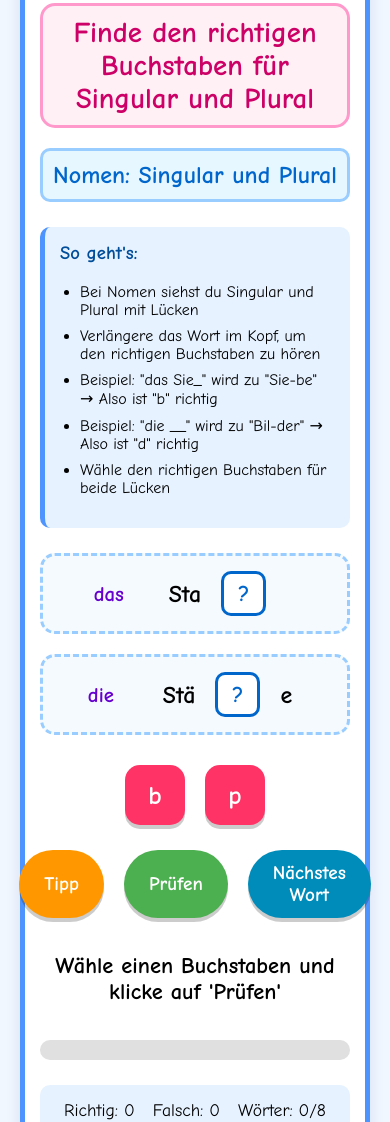
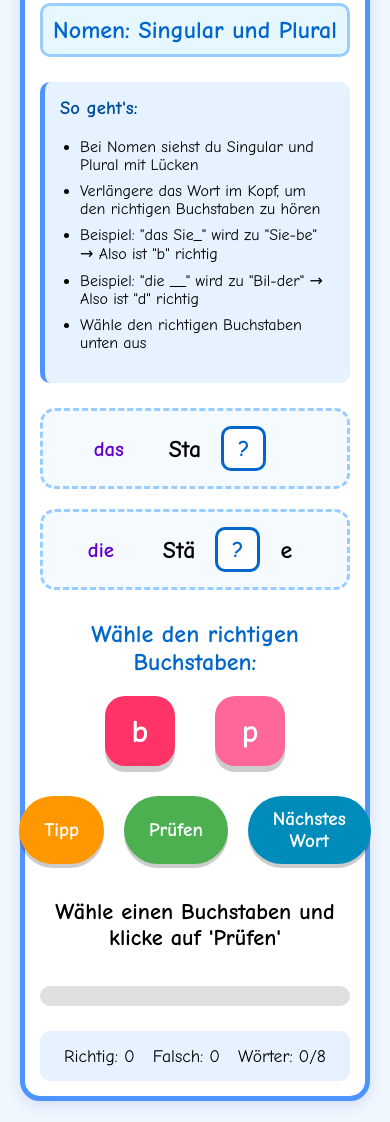
Before and after one commit to PrzemyslawKiliszek/HTML5, a plain HTML site: page index.html in a window 390 px wide. Shown: the part 200-1322 px from the top of the page. Drawn offline with Linux system fonts and the light colour scheme.

Commit message:
Update index.html

```diff
--- a/index.html
+++ b/index.html
@@ -98,18 +98,6 @@
 
         .instructions li {
             margin-bottom: 8px;
-        }
-
-        .letter-pair-display {
-            text-align: center;
-            font-size: 1.8rem;
-            font-weight: bold;
-            color: #cc0066;
-            margin-bottom: 20px;
-            padding: 10px;
-            background-color: #fff0f5;
-            border-radius: 15px;
-            border: 3px solid #ff99cc;
         }
 
         .word-type-display {
@@ -215,35 +203,52 @@
             min-width: 50px;
         }
 
-        .options {
+        /* Buchstabenauswahl - NUR 2 Buchstaben */
+        .letters-section {
+            margin-bottom: 30px;
+            text-align: center;
+        }
+
+        .letters-title {
+            font-size: 1.5rem;
+            font-weight: bold;
+            color: #0066cc;
+            margin-bottom: 20px;
+        }
+
+        .letter-options {
             display: flex;
             justify-content: center;
-            gap: 20px;
-            margin-bottom: 25px;
+            gap: 40px;
             flex-wrap: wrap;
         }
 
-        .option-btn {
-            width: 70px;
-            height: 70px;
+        .letter-btn {
+            width: 80px;
+            height: 80px;
             border: none;
-            border-radius: 15px;
+            border-radius: 20px;
             color: white;
-            font-size: 2rem;
+            font-size: 2.5rem;
             font-weight: bold;
             cursor: pointer;
             transition: all 0.2s;
-            box-shadow: 0 4px 0 rgba(0, 0, 0, 0.2);
-        }
-
-        .option-btn:hover {
-            transform: translateY(-2px);
             box-shadow: 0 6px 0 rgba(0, 0, 0, 0.2);
         }
 
-        .option-btn:active {
+        .letter-btn:hover {
+            transform: translateY(-3px);
+            box-shadow: 0 8px 0 rgba(0, 0, 0, 0.2);
+        }
+
+        .letter-btn:active {
             transform: translateY(2px);
-            box-shadow: 0 2px 0 rgba(0, 0, 0, 0.2);
+            box-shadow: 0 3px 0 rgba(0, 0, 0, 0.2);
+        }
+
+        .letter-btn.selected {
+            box-shadow: 0 0 0 5px #ff9900, 0 6px 0 rgba(0, 0, 0, 0.2);
+            transform: scale(1.05);
         }
 
         .btn-group {
@@ -360,10 +365,10 @@
                 font-size: 1.5rem;
             }
 
-            .option-btn {
-                width: 60px;
-                height: 60px;
-                font-size: 1.6rem;
+            .letter-btn {
+                width: 70px;
+                height: 70px;
+                font-size: 2rem;
             }
 
             .mode-btn {
@@ -393,8 +398,6 @@
             <button class="mode-btn" data-mode="verbs">Verben</button>
         </div>
 
-        <div class="letter-pair-display" id="letter-pair-display">Wähle b/p, d/t oder g/k</div>
-
         <div id="word-type-display" class="word-type-display noun">Nomen: Singular und Plural</div>
 
         <div class="instructions">
@@ -405,7 +408,7 @@
                     <li>Verlängere das Wort im Kopf, um den richtigen Buchstaben zu hören</li>
                     <li>Beispiel: "das Sie_" wird zu "Sie-be" → Also ist "b" richtig</li>
                     <li>Beispiel: "die __" wird zu "Bil-der" → Also ist "d" richtig</li>
-                    <li>Wähle den richtigen Buchstaben für beide Lücken</li>
+                    <li>Wähle den richtigen Buchstaben unten aus</li>
                 </ul>
             </div>
             <div id="verbs-instructions" style="display: none;">
@@ -414,7 +417,7 @@
                     <li>Verlängere das Wort im Kopf, um den richtigen Buchstaben zu hören</li>
                     <li>Beispiel: "schie_en" wird zu "schie-ben" → Also ist "b" richtig</li>
                     <li>Beispiel: "er schie_" wird zu "er schieb-t" → Also ist "b" richtig</li>
-                    <li>Wähle den richtigen Buchstaben für beide Lücken</li>
+                    <li>Wähle den richtigen Buchstaben unten aus</li>
                 </ul>
             </div>
         </div>
@@ -460,8 +463,12 @@
             </div>
         </div>
 
-        <div class="options" id="options-container">
-            <!-- Option buttons werden dynamisch erstellt -->
+        <!-- Buchstabenauswahl - NUR 2 Buchstaben -->
+        <div class="letters-section">
+            <div class="letters-title" id="letters-title">Wähle den richtigen Buchstaben:</div>
+            <div class="letter-options" id="letter-options">
+                <!-- Hier werden nur 2 Buchstaben angezeigt -->
+            </div>
         </div>
 
         <div class="btn-group">
@@ -471,7 +478,7 @@
         </div>
 
         <div class="feedback" id="feedback">
-            Wähle zuerst Nomen oder Verben oben aus
+            Wähle einen Buchstaben aus und klicke auf "Prüfen"
         </div>
 
         <div class="progress-container">
@@ -486,145 +493,167 @@
     </div>
 
     <script>
-        // Datenbank mit Übungswörtern
+        // Datenbank mit Übungswörtern - KORRIGIERTE VERBEN
         const wordGroups = {
-            // Nomen (Singular/Plural)
+            // Nomen (Singular/Plural) - FUNKTIONIERT BEREITS
             nouns: [
                 {
                     singular: { part1: "Sie", part2: "", gapIndex: 3, correct: "b" },
                     plural: { part1: "Sie", part2: "e", gapIndex: 3, correct: "b" },
                     fullWord: "Sieb",
-                    hint: "Singular: Sieb (wie Sie-be), Plural: Siebe"
+                    hint: "Singular: Sieb (wie Sie-be), Plural: Siebe",
+                    letterPair: ["b", "p"]
                 },
                 {
                     singular: { part1: "Kal", part2: "", gapIndex: 3, correct: "b" },
                     plural: { part1: "Käl", part2: "er", gapIndex: 3, correct: "b" },
                     fullWord: "Kalb",
-                    hint: "Singular: Kalb (wie Kal-be), Plural: Kälber"
+                    hint: "Singular: Kalb (wie Kal-be), Plural: Kälber",
+                    letterPair: ["b", "p"]
                 },
                 {
                     singular: { part1: "Sta", part2: "", gapIndex: 3, correct: "b" },
                     plural: { part1: "Stä", part2: "e", gapIndex: 3, correct: "b" },
                     fullWord: "Stab",
-                    hint: "Singular: Stab (wie Sta-be), Plural: Stäbe"
+                    hint: "Singular: Stab (wie Sta-be), Plural: Stäbe",
+                    letterPair: ["b", "p"]
                 },
                 {
                     singular: { part1: "Kor", part2: "", gapIndex: 3, correct: "b" },
                     plural: { part1: "Kör", part2: "e", gapIndex: 3, correct: "b" },
                     fullWord: "Korb",
-                    hint: "Singular: Korb (wie Kor-be), Plural: Körbe"
+                    hint: "Singular: Korb (wie Kor-be), Plural: Körbe",
+                    letterPair: ["b", "p"]
                 },
                 {
                     singular: { part1: "Gra", part2: "", gapIndex: 3, correct: "b" },
                     plural: { part1: "Grä", part2: "er", gapIndex: 3, correct: "b" },
                     fullWord: "Grab",
-                    hint: "Singular: Grab (wie Gra-ber), Plural: Gräber"
+                    hint: "Singular: Grab (wie Gra-ber), Plural: Gräber",
+                    letterPair: ["b", "p"]
                 },
                 {
                     singular: { part1: "Ra", part2: "", gapIndex: 2, correct: "d" },
                     plural: { part1: "Rä", part2: "er", gapIndex: 2, correct: "d" },
                     fullWord: "Rad",
-                    hint: "Singular: Rad (wie Rä-der), Plural: Räder"
+                    hint: "Singular: Rad (wie Rä-der), Plural: Räder",
+                    letterPair: ["d", "t"]
                 },
                 {
                     singular: { part1: "Bil", part2: "", gapIndex: 3, correct: "d" },
                     plural: { part1: "Bil", part2: "er", gapIndex: 3, correct: "d" },
                     fullWord: "Bild",
-                    hint: "Singular: Bild (wie Bil-der), Plural: Bilder"
+                    hint: "Singular: Bild (wie Bil-der), Plural: Bilder",
+                    letterPair: ["d", "t"]
                 },
                 {
                     singular: { part1: "Stif", part2: "", gapIndex: 4, correct: "t" },
                     plural: { part1: "Stif", part2: "e", gapIndex: 4, correct: "t" },
                     fullWord: "Stift",
-                    hint: "Singular: Stift (wie Stif-te), Plural: Stifte"
+                    hint: "Singular: Stift (wie Stif-te), Plural: Stifte",
+                    letterPair: ["d", "t"]
                 },
                 {
                     singular: { part1: "Pfer", part2: "", gapIndex: 4, correct: "d" },
                     plural: { part1: "Pfer", part2: "e", gapIndex: 4, correct: "d" },
                     fullWord: "Pferd",
-                    hint: "Singular: Pferd (wie Pfer-de), Plural: Pferde"
+                    hint: "Singular: Pferd (wie Pfer-de), Plural: Pferde",
+                    letterPair: ["d", "t"]
                 },
                 {
                     singular: { part1: "Bro", part2: "", gapIndex: 3, correct: "t" },
                     plural: { part1: "Bro", part2: "e", gapIndex: 3, correct: "t" },
                     fullWord: "Brot",
-                    hint: "Singular: Brot (wie Bro-te), Plural: Brote"
+                    hint: "Singular: Brot (wie Bro-te), Plural: Brote",
+                    letterPair: ["d", "t"]
                 },
                 {
                     singular: { part1: "Ta", part2: "", gapIndex: 2, correct: "g" },
                     plural: { part1: "Ta", part2: "e", gapIndex: 2, correct: "g" },
                     fullWord: "Tag",
-                    hint: "Singular: Tag (wie Ta-ge), Plural: Tage"
+                    hint: "Singular: Tag (wie Ta-ge), Plural: Tage",
+                    letterPair: ["g", "k"]
                 },
                 {
                     singular: { part1: "Ber", part2: "", gapIndex: 3, correct: "g" },
                     plural: { part1: "Ber", part2: "e", gapIndex: 3, correct: "g" },
                     fullWord: "Berg",
-                    hint: "Singular: Berg (wie Ber-ge), Plural: Berge"
+                    hint: "Singular: Berg (wie Ber-ge), Plural: Berge",
+                    letterPair: ["g", "k"]
                 },
                 {
                     singular: { part1: "We", part2: "", gapIndex: 2, correct: "g" },
                     plural: { part1: "We", part2: "e", gapIndex: 2, correct: "g" },
                     fullWord: "Weg",
-                    hint: "Singular: Weg (wie We-ge), Plural: Wege"
+                    hint: "Singular: Weg (wie We-ge), Plural: Wege",
+                    letterPair: ["g", "k"]
                 },
                 {
                     singular: { part1: "Zwer", part2: "", gapIndex: 4, correct: "g" },
                     plural: { part1: "Zwer", part2: "e", gapIndex: 4, correct: "g" },
                     fullWord: "Zwerg",
-                    hint: "Singular: Zwerg (wie Zwer-ge), Plural: Zwerge"
+                    hint: "Singular: Zwerg (wie Zwer-ge), Plural: Zwerge",
+                    letterPair: ["g", "k"]
                 },
                 {
                     singular: { part1: "Fabri", part2: "", gapIndex: 5, correct: "k" },
                     plural: { part1: "Fabri", part2: "en", gapIndex: 5, correct: "k" },
                     fullWord: "Fabrik",
-                    hint: "Singular: Fabrik (wie Fabri-ken), Plural: Fabriken"
+                    hint: "Singular: Fabrik (wie Fabri-ken), Plural: Fabriken",
+                    letterPair: ["g", "k"]
                 }
             ],
 
-            // Verben (Infinitiv/Personalform)
+            // Verben (Infinitiv/Personalform) - KORRIGIERT
             verbs: [
                 {
-                    infinitive: { part1: "schie", part2: "en", gapIndex: 5, correct: "b" },
-                    conjugated: { part1: "schie", part2: "t", gapIndex: 5, correct: "b" },
+                    infinitive: { part1: "schie", part2: "en", correct: "b" },
+                    conjugated: { part1: "schie", part2: "t", correct: "b" },
                     fullWord: "schieben",
-                    hint: "Infinitiv: schieben (wie schie-ben), er schiebt"
+                    hint: "Infinitiv: schieben (wie schie-ben), er schiebt",
+                    letterPair: ["b", "p"]
                 },
                 {
-                    infinitive: { part1: "kle", part2: "en", gapIndex: 3, correct: "b" },
-                    conjugated: { part1: "kle", part2: "t", gapIndex: 3, correct: "b" },
+                    infinitive: { part1: "kle", part2: "en", correct: "b" },
+                    conjugated: { part1: "kle", part2: "t", correct: "b" },
                     fullWord: "kleben",
-                    hint: "Infinitiv: kleben (wie kle-ben), er klebt"
+                    hint: "Infinitiv: kleben (wie kle-ben), er klebt",
+                    letterPair: ["b", "p"]
                 },
                 {
-                    infinitive: { part1: "pie", part2: "en", gapIndex: 3, correct: "p" },
-                    conjugated: { part1: "pie", part2: "t", gapIndex: 3, correct: "p" },
+                    infinitive: { part1: "pie", part2: "en", correct: "p" },
+                    conjugated: { part1: "pie", part2: "t", correct: "p" },
                     fullWord: "piepen",
-                    hint: "Infinitiv: piepen (wie pie-pen), er piept"
+                    hint: "Infinitiv: piepen (wie pie-pen), er piept",
+                    letterPair: ["b", "p"]
                 },
                 {
-                    infinitive: { part1: "mer", part2: "en", gapIndex: 3, correct: "k" },
-                    conjugated: { part1: "mer", part2: "t", gapIndex: 3, correct: "k" },
+                    infinitive: { part1: "mer", part2: "en", correct: "k" },
+                    conjugated: { part1: "mer", part2: "t", correct: "k" },
                     fullWord: "merken",
-                    hint: "Infinitiv: merken (wie mer-ken), er merkt"
+                    hint: "Infinitiv: merken (wie mer-ken), er merkt",
+                    letterPair: ["g", "k"]
                 },
                 {
-                    infinitive: { part1: "wie", part2: "en", gapIndex: 3, correct: "g" },
-                    conjugated: { part1: "wie", part2: "t", gapIndex: 3, correct: "g" },
+                    infinitive: { part1: "wie", part2: "en", correct: "g" },
+                    conjugated: { part1: "wie", part2: "t", correct: "g" },
                     fullWord: "wiegen",
-                    hint: "Infinitiv: wiegen (wie wie-gen), er wiegt"
+                    hint: "Infinitiv: wiegen (wie wie-gen), er wiegt",
+                    letterPair: ["g", "k"]
                 },
                 {
-                    infinitive: { part1: "par", part2: "en", gapIndex: 3, correct: "k" },
-                    conjugated: { part1: "par", part2: "t", gapIndex: 3, correct: "k" },
+                    infinitive: { part1: "par", part2: "en", correct: "k" },
+                    conjugated: { part1: "par", part2: "t", correct: "k" },
                     fullWord: "parken",
-                    hint: "Infinitiv: parken (wie par-ken), er parkt"
+                    hint: "Infinitiv: parken (wie par-ken), er parkt",
+                    letterPair: ["g", "k"]
                 },
                 {
-                    infinitive: { part1: "sie", part2: "en", gapIndex: 3, correct: "g" },
-                    conjugated: { part1: "sie", part2: "t", gapIndex: 3, correct: "g" },
+                    infinitive: { part1: "sie", part2: "en", correct: "g" },
+                    conjugated: { part1: "sie", part2: "t", correct: "g" },
                     fullWord: "siegen",
-                    hint: "Infinitiv: siegen (wie sie-gen), er siegt"
+                    hint: "Infinitiv: siegen (wie sie-gen), er siegt",
+                    letterPair: ["g", "k"]
                 }
             ]
         };
@@ -633,7 +662,7 @@
         let currentMode = "nouns";
         let currentWords = [];
         let currentWordIndex = 0;
-        let selectedOption = null;
+        let selectedLetter = null;
         let correctCount = 0;
         let incorrectCount = 0;
         let wordCount = 0;
@@ -641,12 +670,10 @@
 
         // DOM-Elemente
         const wordTypeDisplay = document.getElementById('word-type-display');
-        const letterPairDisplay = document.getElementById('letter-pair-display');
         const nounsInstructions = document.getElementById('nouns-instructions');
         const verbsInstructions = document.getElementById('verbs-instructions');
         const nounsExercise = document.getElementById('nouns-exercise');
         const verbsExercise = document.getElementById('verbs-exercise');
-        const optionsContainer = document.getElementById('options-container');
         const checkButton = document.getElementById('check-btn');
         const nextButton = document.getElementById('next-btn');
         const hintButton = document.getElementById('hint-btn');
@@ -656,6 +683,8 @@
         const wordCountElement = document.getElementById('word-count');
         const progressBarElement = document.getElementById('progress-bar');
         const modeButtons = document.querySelectorAll('.mode-btn');
+        const letterOptionsContainer = document.getElementById('letter-options');
+        const lettersTitle = document.getElementById('letters-title');
 
         // DOM-Elemente für Nomen
         const nounSingularPart1 = document.getElementById('noun-singular-part1');
@@ -717,7 +746,7 @@
                 verbsInstructions.style.display = "none";
                 nounsExercise.style.display = "flex";
                 verbsExercise.style.display = "none";
-                letterPairDisplay.textContent = "Finde den richtigen Buchstaben für Singular und Plural";
+                lettersTitle.textContent = "Wähle den richtigen Buchstaben:";
             } else {
                 wordTypeDisplay.textContent = "Verben: Infinitiv und Personalform";
                 wordTypeDisplay.className = "word-type-display verb";
@@ -725,16 +754,16 @@
                 verbsInstructions.style.display = "block";
                 nounsExercise.style.display = "none";
                 verbsExercise.style.display = "flex";
-                letterPairDisplay.textContent = "Finde den richtigen Buchstaben für Infinitiv und Personalform";
+                lettersTitle.textContent = "Wähle den richtigen Buchstaben:";
             }
-
-            // Option-Buttons erstellen (basierend auf aktuellen Wörtern)
-            createOptionButtons();
 
             // Erstes Wort laden
             loadWord();
             updateStats();
             updateProgressBar();
+
+            // Auswahl zurücksetzen
+            selectedLetter = null;
 
             // Feedback zurücksetzen
             feedbackElement.textContent = "Wähle einen Buchstaben und klicke auf 'Prüfen'";
@@ -746,76 +775,51 @@
             hintButton.disabled = false;
         }
 
-        // Option-Buttons erstellen
-        function createOptionButtons() {
-            optionsContainer.innerHTML = '';
+        // Buchstaben-Buttons erstellen (NUR 2 Buchstaben)
+        function createLetterButtons(letterPair) {
+            letterOptionsContainer.innerHTML = '';
 
-            // Basierend auf dem aktuellen Wort bestimmen, welche Buchstaben möglich sind
-            const currentWord = currentWords[currentWordIndex % currentWords.length];
-            let correctLetter = "";
+            // Farben für Buchstaben
+            const colors = {
+                "b": "#ff3366",
+                "p": "#ff6699",
+                "d": "#339933",
+                "t": "#66cc66",
+                "g": "#3366cc",
+                "k": "#6699ff"
+            };
 
-            if (currentMode === "nouns") {
-                correctLetter = currentWord.singular.correct;
-            } else {
-                correctLetter = currentWord.infinitive.correct;
-            }
-
-            // Bestimme mögliche Alternativen basierend auf dem korrekten Buchstaben
-            let possibleLetters = [];
-
-            // b/p Paar
-            if (correctLetter === "b" || correctLetter === "p") {
-                possibleLetters = ["b", "p"];
-            }
-            // d/t Paar
-            else if (correctLetter === "d" || correctLetter === "t") {
-                possibleLetters = ["d", "t"];
-            }
-            // g/k Paar
-            else if (correctLetter === "g" || correctLetter === "k") {
-                possibleLetters = ["g", "k"];
-            }
-
-            // Für jeden Buchstaben einen Button erstellen
-            possibleLetters.forEach(letter => {
+            // Nur die 2 Buchstaben des Paares anzeigen
+            letterPair.forEach(letter => {
                 const button = document.createElement('button');
-                button.className = 'option-btn';
-                button.setAttribute('data-option', letter);
+                button.className = 'letter-btn';
+                button.setAttribute('data-letter', letter);
                 button.textContent = letter;
-
-                // Farbe für den Button basierend auf Buchstabenpaar
-                if (letter === "b" || letter === "p") {
-                    button.style.backgroundColor = "#ff3366";
-                } else if (letter === "d" || letter === "t") {
-                    button.style.backgroundColor = "#339933";
-                } else {
-                    button.style.backgroundColor = "#3366cc";
-                }
+                button.style.backgroundColor = colors[letter];
 
                 button.addEventListener('click', () => {
-                    // Markiere den ausgewählten Button
-                    document.querySelectorAll('.option-btn').forEach(btn => {
-                        btn.style.boxShadow = "0 4px 0 rgba(0, 0, 0, 0.2)";
+                    // Auswahl markieren
+                    document.querySelectorAll('.letter-btn').forEach(btn => {
+                        btn.classList.remove('selected');
                     });
+                    button.classList.add('selected');
 
-                    button.style.boxShadow = "0 4px 0 #003366";
-
-                    selectedOption = letter;
+                    selectedLetter = letter;
 
                     // Buchstaben in alle Lücken eintragen
                     if (currentMode === "nouns") {
-                        nounSingularGap.textContent = selectedOption;
-                        nounPluralGap.textContent = selectedOption;
+                        nounSingularGap.textContent = selectedLetter;
+                        nounPluralGap.textContent = selectedLetter;
                     } else {
-                        verbInfinitiveGap.textContent = selectedOption;
-                        verbConjugatedGap.textContent = selectedOption;
+                        verbInfinitiveGap.textContent = selectedLetter;
+                        verbConjugatedGap.textContent = selectedLetter;
                     }
 
-                    feedbackElement.textContent = `Ausgewählt: ${selectedOption}. Klicke auf "Prüfen"!`;
+                    feedbackElement.textContent = `Ausgewählt: ${selectedLetter}. Klicke auf "Prüfen"!`;
                     feedbackElement.className = 'feedback';
                 });
 
-                optionsContainer.appendChild(button);
+                letterOptionsContainer.appendChild(button);
             });
         }
 
@@ -844,7 +848,7 @@
                 nounPluralGap.style.backgroundColor = 'white';
                 nounPluralGap.style.color = '#0066cc';
             } else {
-                // Verben anzeigen
+                // Verben anzeigen - KORRIGIERT
                 verbInfinitivePart1.textContent = wordData.infinitive.part1;
                 verbInfinitivePart2.textContent = wordData.infinitive.part2;
                 verbInfinitiveGap.textContent = "?";
@@ -860,11 +864,11 @@
                 verbConjugatedGap.style.color = '#0066cc';
             }
 
-            // Option-Buttons neu erstellen
-            createOptionButtons();
+            // Buchstaben-Buttons für dieses Wort erstellen (NUR 2)
+            createLetterButtons(wordData.letterPair);
 
             // Auswahl zurücksetzen
-            selectedOption = null;
+            selectedLetter = null;
 
             // Nächster Wort-Button deaktivieren
             nextButton.disabled = true;
@@ -873,7 +877,7 @@
 
         // Antwort prüfen
         function checkAnswer() {
-            if (!selectedOption) {
+            if (!selectedLetter) {
                 feedbackElement.textContent = "Bitte wähle zuerst einen Buchstaben aus!";
                 feedbackElement.className = 'feedback hint';
                 return;
@@ -885,14 +889,14 @@
 
             if (currentMode === "nouns") {
                 // Prüfe Singular und Plural
-                const singularCorrect = selectedOption === currentWord.singular.correct;
-                const pluralCorrect = selectedOption === currentWord.plural.correct;
+                const singularCorrect = selectedLetter === currentWord.singular.correct;
+                const pluralCorrect = selectedLetter === currentWord.plural.correct;
                 isCorrect = singularCorrect && pluralCorrect;
                 correctLetter = currentWord.singular.correct;
             } else {
-                // Prüfe Infinitiv und Personalform
-                const infinitiveCorrect = selectedOption === currentWord.infinitive.correct;
-                const conjugatedCorrect = selectedOption === currentWord.conjugated.correct;
+                // Prüfe Infinitiv und Personalform - KORRIGIERT
+                const infinitiveCorrect = selectedLetter === currentWord.infinitive.correct;
+                const conjugatedCorrect = selectedLetter === currentWord.conjugated.correct;
                 isCorrect = infinitiveCorrect && conjugatedCorrect;
                 correctLetter = currentWord.infinitive.correct;
             }
@@ -969,7 +973,7 @@
                 nextButton.disabled = true;
                 checkButton.disabled = true;
                 hintButton.disabled = true;
-                document.querySelectorAll('.option-btn').forEach(btn => btn.disabled = true);
+                document.querySelectorAll('.letter-btn').forEach(btn => btn.disabled = true);
                 return;
             }
 
```
